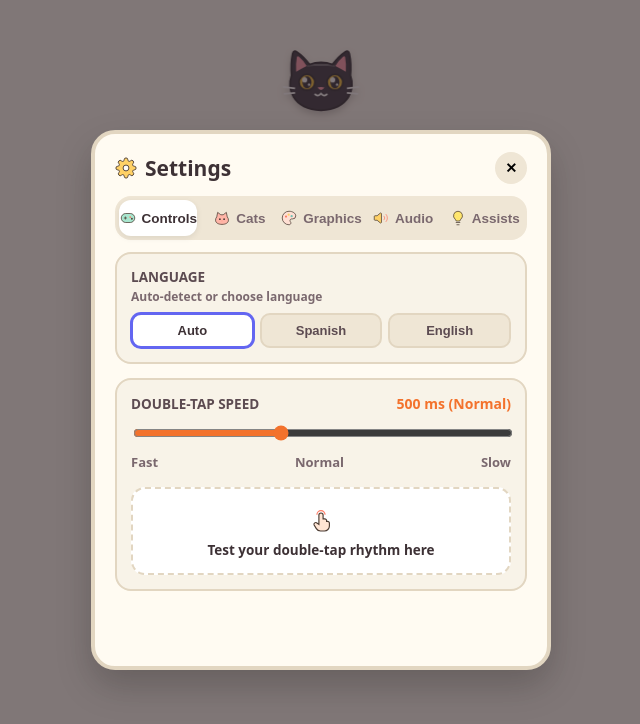
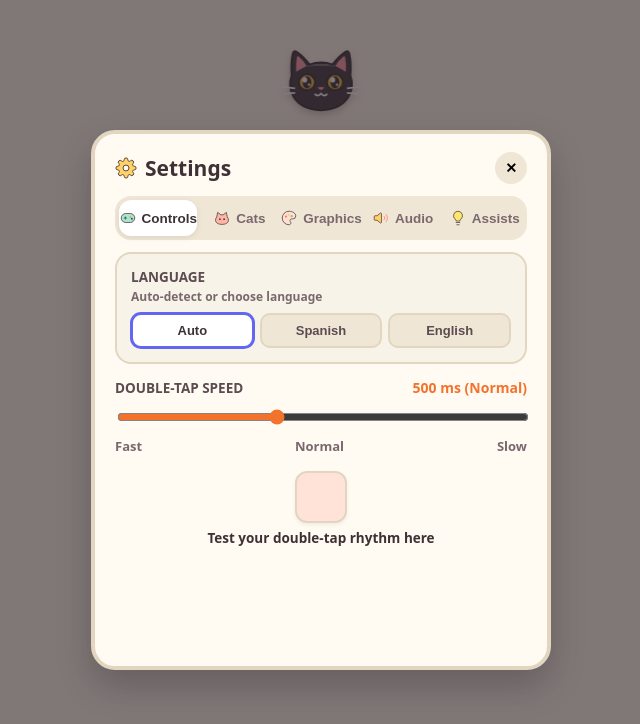
Before and after one commit to berti/kittysquared, a Preact app: page / in a window 1280 px wide. Both pictures are taken after a click on the button "Settings". Shown: the top 724 px of the page, without its empty margins (319-959 px from the left). Built offline with nearby package versions, Linux system fonts and the light colour scheme.

Commit message:
feat: uncard double-tap section and add game-accurate cell tap tester

```diff
--- a/src/components/SettingsModal.tsx
+++ b/src/components/SettingsModal.tsx
@@ -18,7 +18,6 @@ import {
   GearIcon,
   GraphicsTabIcon,
   SoundTabIcon,
-  TapFingerIcon,
 } from './Icons';
 
 export type SettingsTab = 'controls' | 'cats' | 'graphics' | 'sound' | 'ayudas';
@@ -94,7 +93,7 @@ export function SettingsModal({
       setLastTesterTapTime(0);
       testerTimerRef.current = setTimeout(() => {
         setTesterFeedback({ status: 'idle' });
-      }, 1500);
+      }, 1200);
     } else {
       setLastTesterTapTime(now);
       setTesterFeedback({ status: 'single' });
@@ -299,11 +298,8 @@ export function SettingsModal({
 
               {/* Double-tap Speed Section */}
               <div
+                data-testid="double-tap-speed-section"
                 style={{
-                  background: '#F8F3E8',
-                  border: '2px solid #E2D6C1',
-                  borderRadius: '16px',
-                  padding: '14px',
                   display: 'flex',
                   flexDirection: 'column',
                   gap: '10px',
@@ -339,38 +335,36 @@ export function SettingsModal({
                 </div>
 
                 {/* Interactive tap tester */}
-                <div style={{ textAlign: 'center', marginTop: '6px' }}>
                 <div
                   data-testid="double-tap-tester"
-                    onClick={handleTesterClick}
                   style={{
-                      background:
-                        testerFeedback.status === 'double'
-                          ? '#E8FBF8'
-                          : testerFeedback.status === 'single'
-                          ? '#FFF5F0'
-                          : '#FFFFFF',
-                      border:
-                        testerFeedback.status === 'double'
-                          ? '2px solid #2EC4B6'
-                          : testerFeedback.status === 'single'
-                          ? '2px solid #FF9770'
-                          : '2px dashed #E2D6C1',
-                      borderRadius: '14px',
-                      padding: '14px',
-                      cursor: 'pointer',
-                      userSelect: 'none',
-                      transition: 'all 0.15s ease',
+                    display: 'flex',
+                    flexDirection: 'column',
+                    alignItems: 'center',
+                    marginTop: '6px',
+                    gap: '6px',
                   }}
                 >
                   <div
+                    data-testid="double-tap-cell-tester"
+                    onClick={handleTesterClick}
+                    role="button"
+                    tabIndex={0}
+                    aria-label={t('settings.controls.testTapPrompt')}
                     style={{
-                        fontSize: '26px',
-                        lineHeight: 1,
+                      width: '52px',
+                      height: '52px',
+                      background: '#FFE3D8',
+                      border: '2px solid #E2D6C1',
+                      borderRadius: '12px',
+                      boxShadow: '0 2px 4px rgba(0,0,0,0.06)',
                       display: 'flex',
+                      alignItems: 'center',
                       justifyContent: 'center',
-                        alignItems: 'center',
-                        minHeight: '34px',
+                      cursor: 'pointer',
+                      userSelect: 'none',
+                      boxSizing: 'border-box',
+                      transition: 'all 0.15s ease',
                     }}
                   >
                     {testerFeedback.status === 'double' ? (
@@ -378,18 +372,34 @@ export function SettingsModal({
                         <CatSvg variant={settings.catVariant} state="idle" />
                       </div>
                     ) : testerFeedback.status === 'single' ? (
-                        '✕'
-                      ) : (
-                        <TapFingerIcon size={28} />
-                      )}
+                      <span
+                        data-testid="double-tap-cross"
+                        style={{
+                          fontSize: '26px',
+                          fontWeight: 900,
+                          color: '#3D3135',
+                          opacity: 0.45,
+                          lineHeight: 1,
+                        }}
+                      >
+                        ✕
+                      </span>
+                    ) : null}
                   </div>
-                    <div style={{ fontSize: '13.5px', fontWeight: 800, color: '#3D3135', marginTop: '4px' }}>
+                  <div
+                    data-testid="double-tap-tester-feedback"
+                    style={{
+                      fontSize: '13.5px',
+                      fontWeight: 800,
+                      color: '#3D3135',
+                      textAlign: 'center',
+                    }}
+                  >
                     {testerFeedback.status === 'double'
                       ? `${t('settings.controls.doubleTapDetected')} (${testerFeedback.interval}ms)`
                       : testerFeedback.status === 'single'
                       ? t('settings.controls.singleTapPrompt')
                       : t('settings.controls.testTapPrompt')}
-                    </div>
                   </div>
                 </div>
               </div>
```
Also changed, not shown: 1 other file (tests, documents, lock files or other folders). Lines whose indentation alone changed are shown as unchanged.
